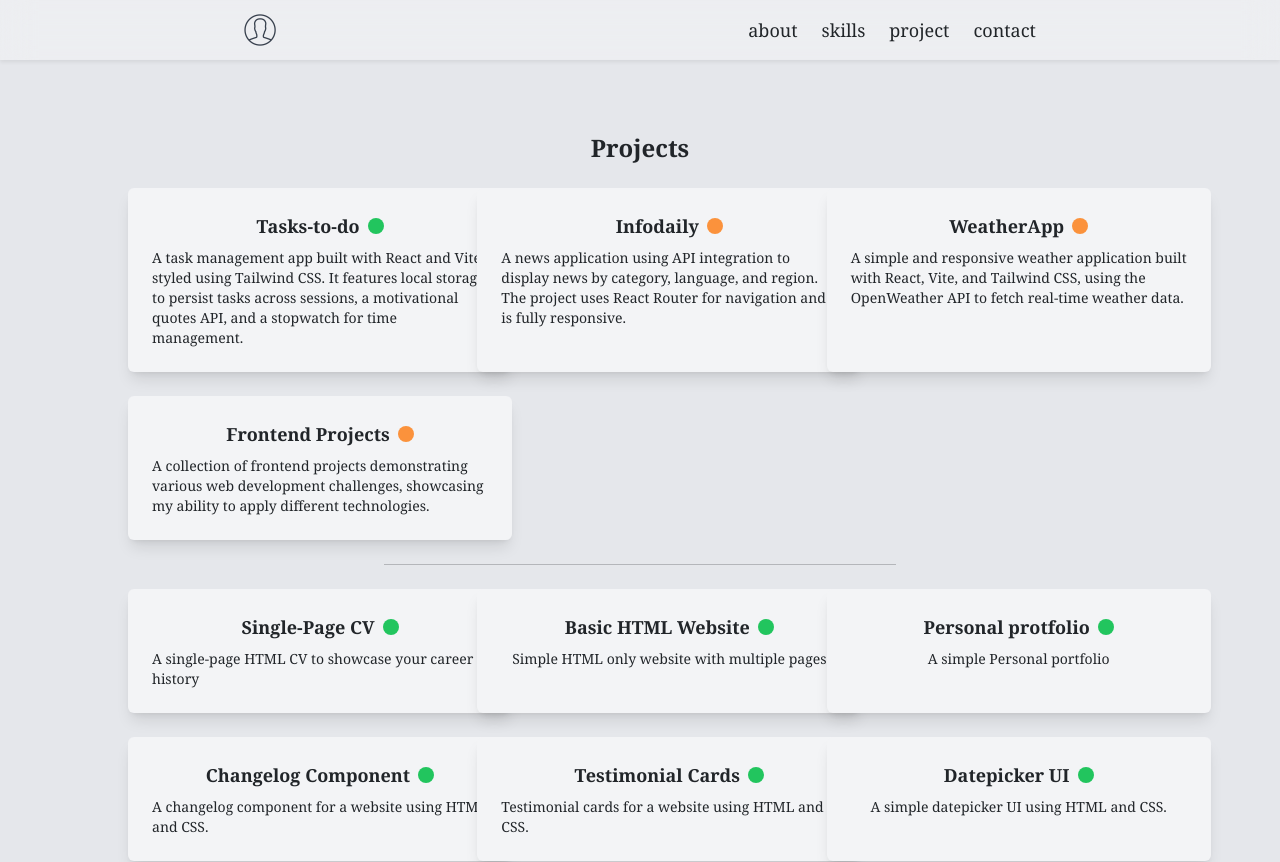
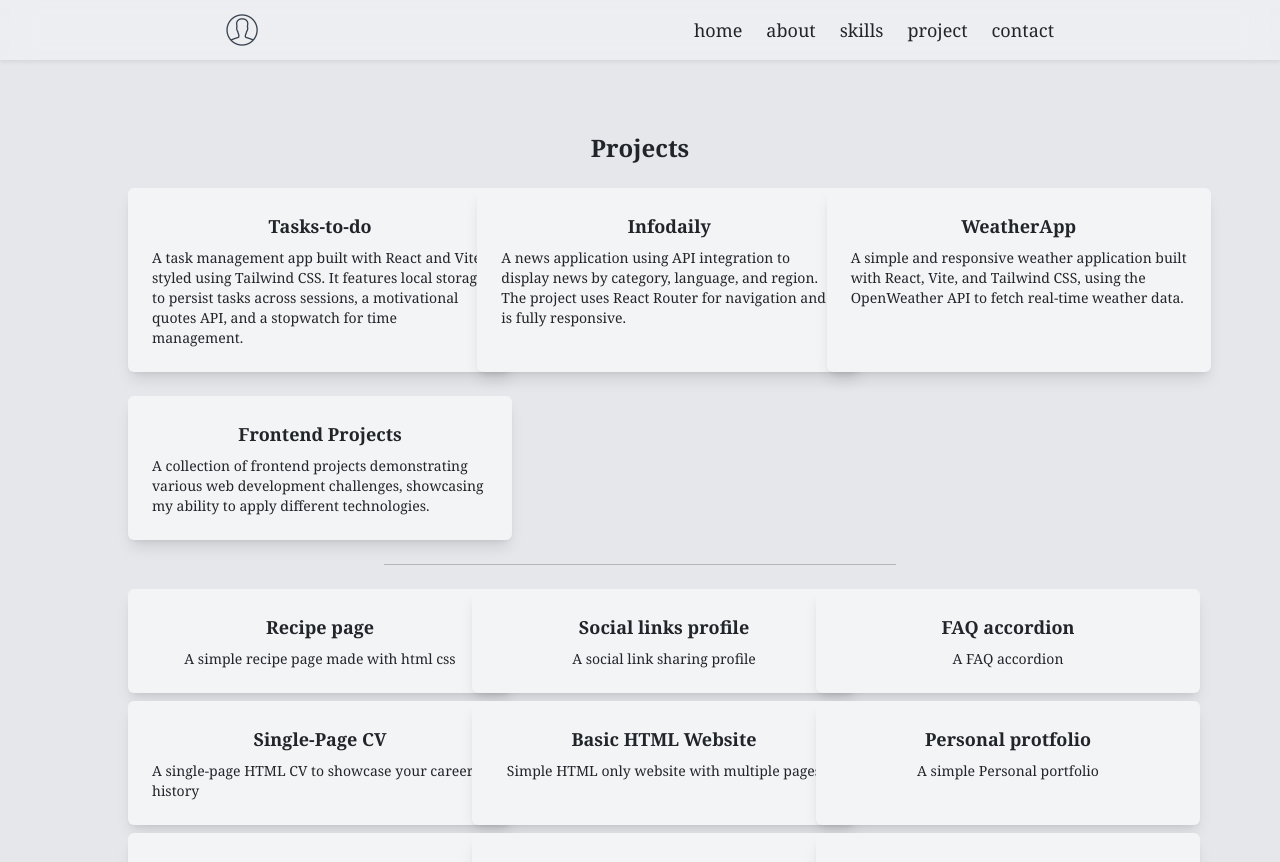
Before and after one commit to Victorblade38/pratham-portfolio, a React (Vite) app in the folder frontend/: page /projects in a window 1280 px wide. Shown: the top 862 px of the page. Built offline with nearby package versions, Linux system fonts and the light colour scheme; a web font is replaced by a local one.

Commit message:
adding projects

```diff
--- a/frontend/src/components/HeroSection/HeroSection.jsx
+++ b/frontend/src/components/HeroSection/HeroSection.jsx
@@ -18,7 +18,7 @@ const HeroSection = () => {
   return (
     <div className="flex flex-col justify-center items-center mt-20">
       {/* <img src={bg} alt="Background" className="bg-img" /> */}
-      <div className="flex flex-col gap-2">
+      <div className="flex flex-col gap-2 bg-gray-100 p-4 rounded-md shadow-md">
         <div className="flex flex-col gap-1">
           <span className="text-[12px] md:text-sm lg:text-lg">--- hello</span>
           <h1 className="text-3xl lg:text-5xl font-bold">
@@ -37,10 +37,6 @@ const HeroSection = () => {
               <span className="text-[16px] lg:text-lg font-medium">resume</span>
             </button>
           </a>
-          <div className="flex flex-row gap-4">
-            <img src={linkedin} alt="" className="w-6 h-6 " />
-            <img src={github} alt="" className="w-6 h-6 " />
-          </div>
         </div>
       </div>
     </div>
--- a/frontend/src/components/ProjectCard/ProjectCard.jsx
+++ b/frontend/src/components/ProjectCard/ProjectCard.jsx
@@ -10,21 +10,15 @@ function ProjectCard({ name, about, completed, githubLink }) {
   }, [completed]);
   return (
     <div
-      className="bg-gray-100 lg:w-96 flex flex-col p-4 gap-2  items-center text-sm shadow-md lg:shadow-lg rounded-md"
+      className={`bg-gray-100 lg:w-96 flex flex-col p-4 gap-2  items-center text-sm  shadow-md lg:shadow-lg rounded-md
+      ${completed ? "shadow-green-200" : "shadow-orange-200"}  `}
       onClick={() => {
         window.open(githubLink, "_blank"); // Open the GitHub link in a new tab
       }}
     >
-      <div className="flex flex-row gap-2 lg:gap-4 items-center ">
-        <span className="font-semibold lg:text-lg cursor-pointer hover:underline">
-          {name}
-        </span>
-        <span
-          className={`w-4 h-4 rounded-full ${
-            status ? "bg-green-500" : "bg-orange-400"
-          }`}
-        ></span>
-      </div>
+      <span className="font-semibold lg:text-lg cursor-pointer hover:underline">
+        {name}
+      </span>
       <p className="text-[12px] lg:text-sm">{about}</p>
     </div>
   );
--- a/frontend/src/components/ProjectsSection/ProjectSection.jsx
+++ b/frontend/src/components/ProjectsSection/ProjectSection.jsx
@@ -13,7 +13,7 @@ const ProjectSection = () => {
         ))}
       </div>
       <hr className="w-1/2" />
-      <div className="grid grid-cols-2 gap-4 lg:grid-cols-3">
+      <div className="grid grid-cols-2 gap-2 lg:grid-cols-3 ">
         {simpleprojects.map((sproject, index) => (
           <ProjectCard key={index} {...sproject} />
         ))}
--- a/frontend/src/components/navbar/Navbar.jsx
+++ b/frontend/src/components/navbar/Navbar.jsx
@@ -12,6 +12,9 @@ const Navbar = () => {
         <img src={person_icon} className="w-[30px] md:w-8" />
       </NavLink>
       <div className="flex gap-4 text-[14px] md:text-lg ">
+        <NavLink to="/" title="about section" className="">
+          home
+        </NavLink>
         <NavLink to="/about" title="about section" className="">
           about
         </NavLink>
--- a/frontend/src/components/projects.js
+++ b/frontend/src/components/projects.js
@@ -18,7 +18,7 @@ const projects = [
     githubLink: "https://github.com/Victorblade38/WeatherApp",
     about:
       "A simple and responsive weather application built with React, Vite, and Tailwind CSS, using the OpenWeather API to fetch real-time weather data.",
-    completed: false,
+    completed: true,
   },
   {
     name: "Frontend Projects",
--- a/frontend/src/components/simpleprojects.js
+++ b/frontend/src/components/simpleprojects.js
@@ -1,4 +1,22 @@
 const simpleprojects = [
+  {
+    name: "Recipe page",
+    githubLink: "https://victorblade38.github.io/FrontendChallenge01/",
+    about: "A simple recipe page made with html css",
+    completed: true,
+  },
+  {
+    name: "Social links profile",
+    githubLink: "https://victorblade38.github.io/social-links-profile/",
+    about: "A social link sharing profile",
+    completed: true,
+  },
+  {
+    name: "FAQ accordion",
+    githubLink: "https://victorblade38.github.io/FAQ-accordion/",
+    about: "A FAQ accordion",
+    completed: true,
+  },
   {
     name: "Single-Page CV",
     githubLink: "https://victorblade38.github.io/Html-Cv/",
```
